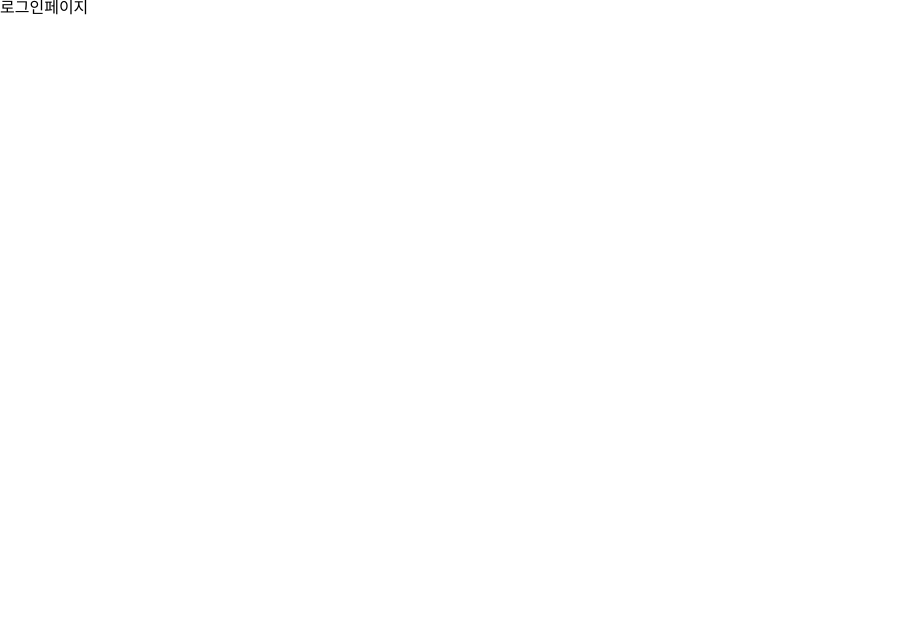
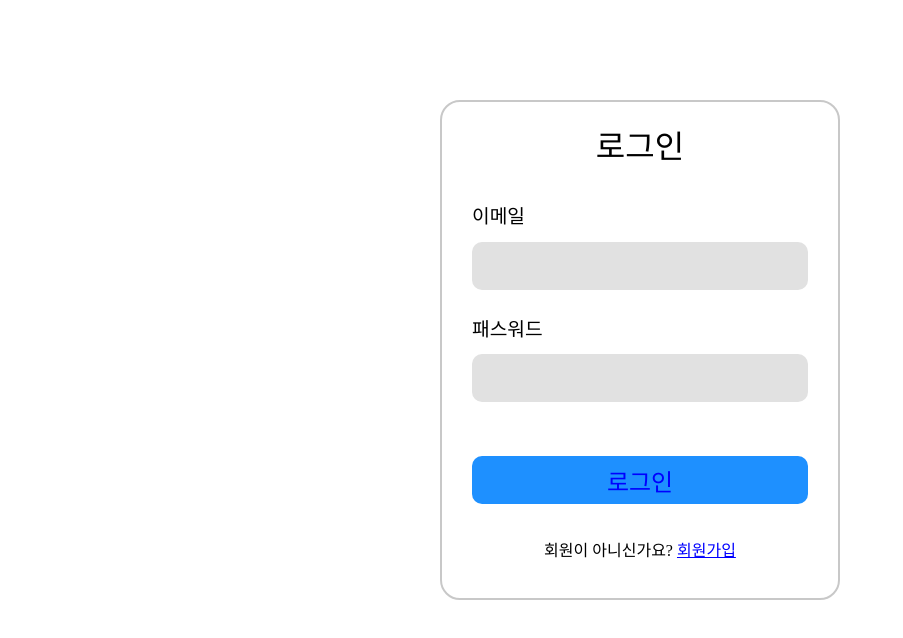
Before and after one commit to jungdeokwoo/wanted-pre-onboarding-fe, a React (Create React App) app: page / in a window 1280 px wide. Shown: the top 638 px of the page, without its empty margins (0-903 px from the left). Built offline with nearby package versions, Linux system fonts and the light colour scheme.

Commit message:
로그인 레이아웃

```diff
--- /dev/null
+++ b/src/components/ButtonComponent.tsx
@@ -0,0 +1,22 @@
+import React, { ReactElement } from "react";
+import styled from "styled-components";
+
+type ButtonFunctionalComponent = {
+  (props: { children: string }): ReactElement;
+};
+
+const ButtonComponent: ButtonFunctionalComponent = ({ children }) => {
+  return <BasicButton disabled>{children}</BasicButton>;
+};
+
+export default ButtonComponent;
+
+const BasicButton = styled.button`
+  width: 100%;
+  height: 3rem;
+  background-color: dodgerblue;
+  color: blue;
+  border: none;
+  border-radius: 10px;
+  font-size: 1.5rem;
+`;
--- /dev/null
+++ b/src/components/InputComponent.tsx
@@ -0,0 +1,54 @@
+import React, { ReactElement, Dispatch, SetStateAction } from "react";
+import styled from "styled-components";
+import { UserInfo } from "../pages/Auth/AuthForm";
+
+type InputFuctionalComponent = {
+  (props: {
+    children: string;
+    inputValue: string;
+    setUserInfo: Dispatch<SetStateAction<UserInfo>>;
+  }): ReactElement;
+};
+
+const InputComponent: InputFuctionalComponent = ({
+  children,
+  inputValue,
+  setUserInfo,
+}) => {
+  const inputHandler = (
+    event: React.ChangeEvent<HTMLInputElement>,
+    key: string
+  ) => {
+    const inputValue = event.target.value;
+    setUserInfo((prev) => ({ ...prev, [key]: inputValue }));
+  };
+
+  return (
+    <InputWrapper>
+      <InputBox
+        type={children === "password" ? "password" : "text"}
+        value={inputValue || ""}
+        onChange={(event) => inputHandler(event, children)}
+      />
+    </InputWrapper>
+  );
+};
+
+export default InputComponent;
+
+const InputWrapper = styled.div`
+  display: flex;
+  justify-content: center;
+  align-items: center;
+  width: 100%;
+`;
+
+const InputBox = styled.input`
+  width: 100%;
+  height: 3rem;
+  padding: 15px;
+  border-radius: 10px;
+  border: none;
+  background-color: rgb(225, 225, 225);
+  font-size: 1.5rem;
+`;
--- /dev/null
+++ b/src/pages/Auth/AuthForm.tsx
@@ -0,0 +1,117 @@
+import React, { Dispatch, ReactElement, SetStateAction, useState } from "react";
+import styled from "styled-components";
+import InputComponent from "../../components/InputComponent";
+import ButtonComponent from "../../components/ButtonComponent";
+
+export interface UserInfo {
+  email: string;
+  password: string;
+}
+
+type AuthFormComponent = {
+  (props: {
+    children: string;
+    isSignIn: boolean;
+    setIsSignIn: Dispatch<SetStateAction<boolean>>;
+  }): ReactElement;
+};
+
+const AuthForm: AuthFormComponent = ({ children, isSignIn, setIsSignIn }) => {
+  const [userInfo, setUserInfo] = useState<UserInfo>({} as UserInfo);
+
+  const changeForm = () => {
+    setIsSignIn(!isSignIn);
+    setUserInfo({} as UserInfo);
+  };
+
+  return (
+    <>
+      <AuthTitle>{children}</AuthTitle>
+      <InputWrapper>
+        <EmailWrapper>
+          <InputTitle>이메일</InputTitle>
+          <InputComponent inputValue={userInfo.email} setUserInfo={setUserInfo}>
+            email
+          </InputComponent>
+        </EmailWrapper>
+        <PasswordWrapper>
+          <InputTitle>패스워드</InputTitle>
+          <InputComponent
+            inputValue={userInfo.password}
+            setUserInfo={setUserInfo}
+          >
+            password
+          </InputComponent>
+        </PasswordWrapper>
+      </InputWrapper>
+      {isSignIn ? (
+        <ButtonWrapper>
+          <SignInButton>로그인</SignInButton>
+          <SignupMessage>
+            회원이 아니신가요?{" "}
+            <SignupText onClick={changeForm}>회원가입</SignupText>
+          </SignupMessage>
+        </ButtonWrapper>
+      ) : (
+        <ButtonWrapper>
+          <SignInButton>회원가입</SignInButton>
+          <SignupText onClick={changeForm}>로그인화면으로 돌아가기</SignupText>
+        </ButtonWrapper>
+      )}
+    </>
+  );
+};
+
+export default AuthForm;
+
+const AuthTitle = styled.p`
+  display: flex;
+  justify-content: center;
+  align-items: center;
+  flex: 1;
+  width: 100%;
+  font-size: 2rem;
+`;
+
+const InputWrapper = styled.div`
+  display: flex;
+  flex-direction: column;
+  flex: 2.5;
+  width: 100%;
+`;
+
+const EmailWrapper = styled.div`
+  display: flex;
+  flex-direction: column;
+  justify-content: space-evenly;
+  flex: 1;
+  width: 100%;
+`;
+
+const PasswordWrapper = styled(EmailWrapper)``;
+
+const InputTitle = styled.p`
+  font-size: 1.2rem;
+`;
+
+const ButtonWrapper = styled.div`
+  display: flex;
+  flex-direction: column;
+  justify-content: space-evenly;
+  align-items: center;
+  flex: 2;
+  width: 100%;
+  border-radius: 10px;
+`;
+
+const SignupMessage = styled.p`
+  font-size: 1rem;
+`;
+
+const SignInButton = styled(ButtonComponent)``;
+
+const SignupText = styled.span`
+  color: blue;
+  text-decoration: underline;
+  cursor: pointer;
+`;
--- a/src/pages/Auth/AuthLayout.tsx
+++ b/src/pages/Auth/AuthLayout.tsx
@@ -1,7 +1,38 @@
-import React from "react";
+import React, { useState } from "react";
+import styled from "styled-components";
+import AuthForm from "./AuthForm";
+import { Navigate } from "react-router-dom";
 
 const AuthLayout = () => {
-  return <div>로그인페이지</div>;
+  const [isSignIn, setIsSignIn] = useState<boolean>(true);
+
+  return (
+    <>
+      {localStorage.getItem("token") && <Navigate to={"/todo"} replace />}
+      <FormWrapper>
+        {isSignIn ? (
+          <AuthForm isSignIn={isSignIn} setIsSignIn={setIsSignIn}>
+            로그인
+          </AuthForm>
+        ) : (
+          <AuthForm isSignIn={isSignIn} setIsSignIn={setIsSignIn}>
+            회원가입
+          </AuthForm>
+        )}
+      </FormWrapper>
+    </>
+  );
 };
 
 export default AuthLayout;
+
+const FormWrapper = styled.form`
+  display: flex;
+  flex-direction: column;
+  width: 400px;
+  height: 500px;
+  margin: 100px auto;
+  padding: 0 30px;
+  border: 2px solid rgb(200, 200, 200);
+  border-radius: 20px;
+`;
--- a/src/pages/Todo/TodoList.tsx
+++ b/src/pages/Todo/TodoList.tsx
@@ -1,7 +1,13 @@
 import React from "react";
+import { Navigate } from "react-router-dom";
 
 const TodoList = () => {
-  return <div>todo리스트</div>;
+  return (
+    <>
+      {localStorage.getItem("token") ?? <Navigate to={"/"} replace />}
+      <div>todo리스트</div>
+    </>
+  );
 };
 
 export default TodoList;
```
Also changed, not shown: src/components/Readme.md (deleted).
